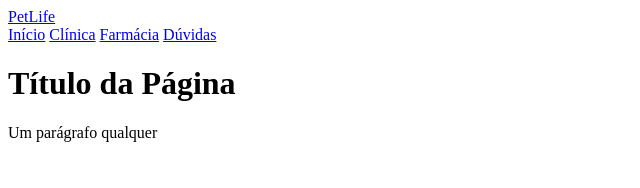
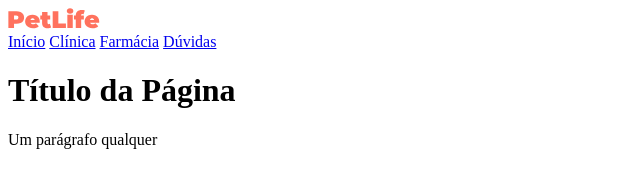
Before and after one commit to fernando2k96/PetLife, a plain HTML site: page index.html in a window 1280 px wide. Shown: the whole page, without its empty margins (0-640 px from the left). Drawn offline with Linux system fonts and the light colour scheme.

Commit message:
Header Pronto

```diff
--- a/index.html
+++ b/index.html
@@ -7,7 +7,9 @@
 </head>
 <body>
     <header>
-        <a href="index.html">PetLife</a>
+        <a href="index.html">
+            <img src="/img/logo.svg">
+        </a>
 
         <nav>
             <a href="#inicio">Início</a>
```
